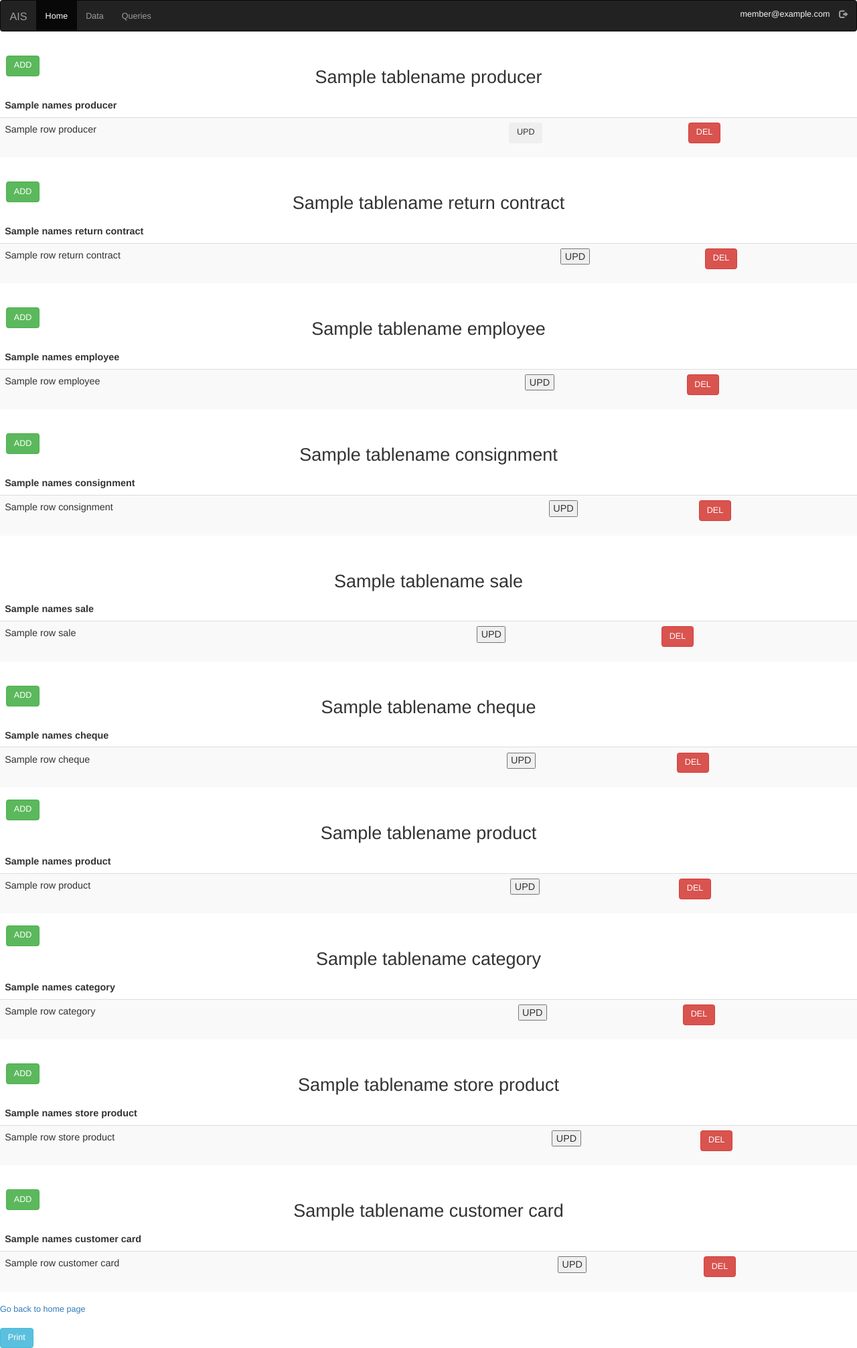
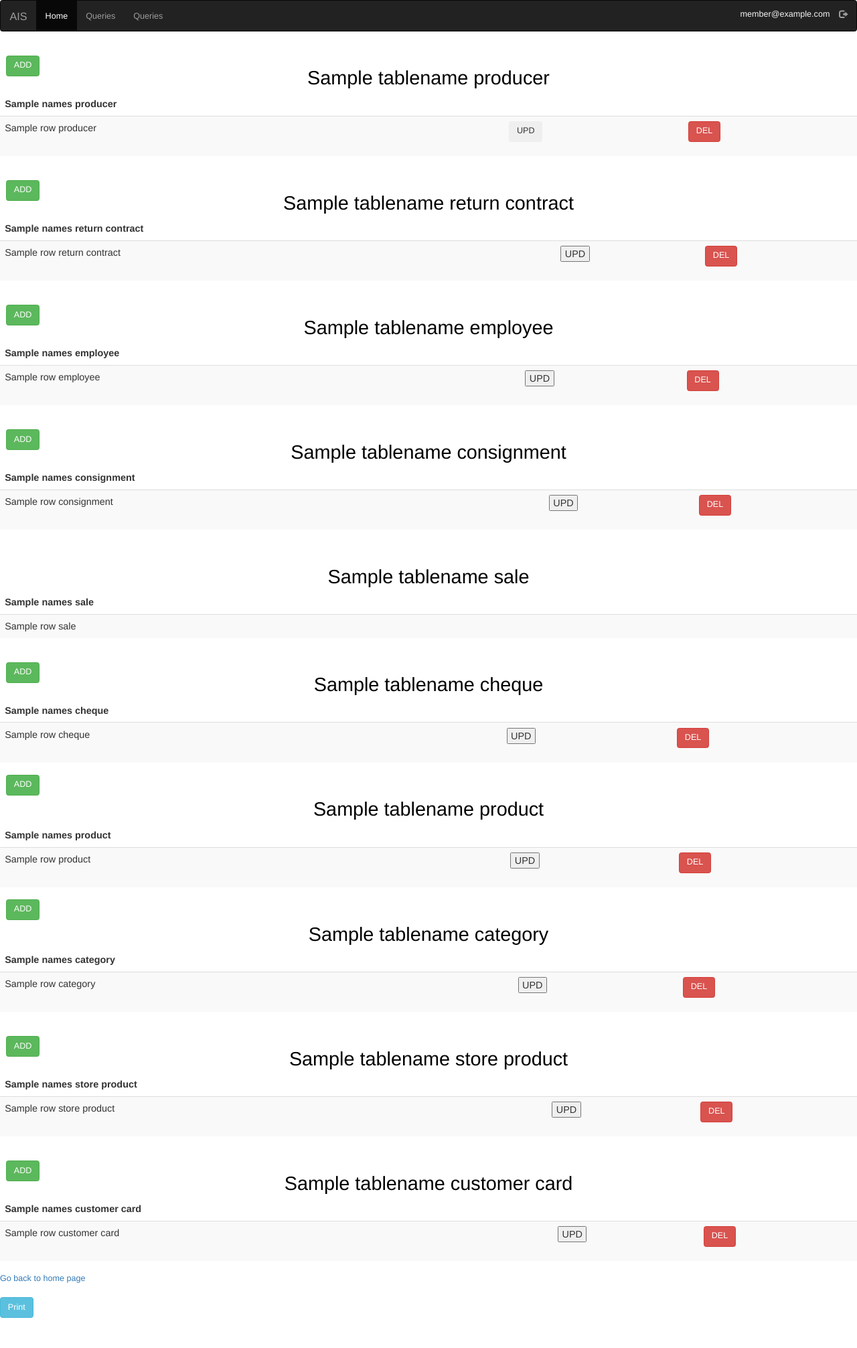
Before and after one commit to okuzan/AIS, a Flask app: template appdir/templates/admin_allData.html in a window 1280 px wide. Shown: the whole page at 67% size. After the commit the page ends 1968 px from the top, so only its background shows below. Run offline with Flask 2, Linux system fonts and the light colour scheme; a user stored in the database is signed in; data comes from the database, SQL or seed files in the repository; the template is opened without the code that fills it: most values are stand-ins (such as "Sample title", 1, 10 or a date in 2020); some libraries are stand-ins or nearby versions.

Commit message:
ui, cashiers

```diff
--- a/appdir/templates/admin_allData.html
+++ b/appdir/templates/admin_allData.html
@@ -14,16 +14,27 @@
         zoom: 90%;
     }
 
+    .title {
+        margin-top: 15px;
+        text-align: center;
+        font-size: 32px;
+        color: #000000;
+        display: block;
+    }
+
 
 </style>
 {% extends "base.html" %}
 
 {% block content %}
+    {% block table %}
         <br>
         <form action="/producer">
             <button style="float: right; position: absolute" type="submit" class="btn btn-success center">ADD</button>
         </form>
-    <h2 class="text-center m-3 container-fluid">{{ tablenameProducer }}</h2>
+        <a class="title"
+           href={{ url_for('blueprint.table',table=tablenameProducer) }}>{{ tablenameProducer }} </a>
+        {#        <h2 class="text-center m-3 container-fluid">{{ tablenameProducer }}</h2>#}
         <table class="table table-striped">
             <thead>
 
@@ -59,12 +70,15 @@
                 </tr>
             {% endfor %}
         </table>
-
+    {% endblock %}
     <br>
     <form action="/return_contract">
         <button style="float: right; position: absolute" type="submit" class="btn btn-success center">ADD</button>
     </form>
-    <h2 class="text-center m-3">{{ tablenameReturn_Contract }}</h2>
+    <a class="title"
+       href={{ url_for('blueprint.table',table=tablenameReturn_Contract) }}>{{ tablenameReturn_Contract }} </a>
+
+{#    <h2 class="text-center m-3">{{ tablenameReturn_Contract }}</h2>#}
     <table class="table table-striped">
         <thead>
         {% for nameReturn_Contract in namesReturn_Contract %}
@@ -104,7 +118,10 @@
     <form action="/employee">
         <button style="float: right; position: absolute" type="submit" class="btn btn-success center">ADD</button>
     </form>
-    <h2 class="text-center m-3">{{ tablenameEmployee }}</h2>
+{#    <h2 class="text-center m-3">{{ tablenameEmployee }}</h2>#}
+    <a class="title"
+       href={{ url_for('blueprint.table',table=tablenameEmployee) }}>{{ tablenameEmployee }} </a>
+
     <table class="table table-striped container-fluid">
         <thead>
         {% for nameEmployee in namesEmployee %}
@@ -145,7 +162,10 @@
     <form action="/consignment">
         <button style="float: right; position: absolute" type="submit" class="btn btn-success center">ADD</button>
     </form>
-    <h2 class="text-center m-3">{{ tablenameConsignment }}</h2>
+{#    <h2 class="text-center m-3">{{ tablenameConsignment }}</h2>#}
+    <a class="title"
+       href={{ url_for('blueprint.table',table=tablenameConsignment) }}>{{ tablenameConsignment }} </a>
+
     <table class="table table-striped">
         <thead>
         {% for nameConsignment in namesConsignment %}
@@ -184,7 +204,10 @@
 
     <br>
 
-    <h2 class="text-center m-3">{{ tablenameSale }}</h2>
+{#    <h2 class="text-center m-3">{{ tablenameSale }}</h2>#}
+    <a class="title"
+       href={{ url_for('blueprint.table',table=tablenameSale) }}>{{ tablenameSale }} </a>
+
     <table class="table table-striped">
         <thead>
         {% for nameSale in namesSale %}
@@ -197,26 +220,26 @@
                 {% for nameSale in namesSale %}
                     <td>{{ rowSale[nameSale] }}</td>
                 {% endfor %}
-                <td>
-                    <form method=get
-                          action="{{ url_for('blueprint.update_customer',
-                      rowid=loop.index,
-                                            key=namesSale[0],
-
-                      table=tablenameSale) }}">
-                        <button>UPD</button>
-                    </form>
-                </td>
-
-                <td>
-                    <form method=post
-                          action="{{ url_for('blueprint.delete',
-                      rowid=loop.index0,
-                      key=namesSale[0],
-                      table=tablenameSale) }}">
-                        <button type="submit" class="btn btn-danger">DEL</button>
-                    </form>
-                </td>
+{#                <td>#}
+{#                    <form method=get#}
+{#                          action="{{ url_for('blueprint.update_customer',#}
+{#                      rowid=loop.index,#}
+{#                                            key=namesSale[0],#}
+{##}
+{#                      table=tablenameSale) }}">#}
+{#                        <button>UPD</button>#}
+{#                    </form>#}
+{#                </td>#}
+{##}
+{#                <td>#}
+{#                    <form method=post#}
+{#                          action="{{ url_for('blueprint.delete',#}
+{#                      rowid=loop.index0,#}
+{#                      key=namesSale[0],#}
+{#                      table=tablenameSale) }}">#}
+{#                        <button type="submit" class="btn btn-danger">DEL</button>#}
+{#                    </form>#}
+{#                </td>#}
             </tr>
         {% endfor %}
     </table>
@@ -225,7 +248,10 @@
     <form action="/check">
         <button style="float: right; position: absolute" type="submit" class="btn btn-success center">ADD</button>
     </form>
-    <h2 class="text-center m-3">{{ tablenameCheque }}</h2>
+{#    <h2 class="text-center m-3">{{ tablenameCheque }}</h2>#}
+    <a class="title"
+       href={{ url_for('blueprint.table',table=tablenameCheque) }}>{{ tablenameCheque }} </a>
+
     <table class="table table-striped">
         <thead>
         {% for nameCheque in namesCheque %}
@@ -266,7 +292,10 @@
         <button style="float: right; position: absolute" type="submit" class="btn btn-success center">ADD</button>
     </form>
     <br>
-    <h2 class="text-center m-3">{{ tablenameProduct }}</h2>
+{#    <h2 class="text-center m-3">{{ tablenameProduct }}</h2>#}
+    <a class="title"
+       href={{ url_for('blueprint.table',table=tablenameProduct) }}>{{ tablenameProduct }} </a>
+
     <table class="table table-striped">
         <thead>
         {% for nameProduct in namesProduct %}
@@ -307,7 +336,10 @@
         <button style="float: right; position: absolute" type="submit" class="btn btn-success center">ADD</button>
     </form>
     <br>
-    <h2 class="text-center m-3">{{ tablenameCategory }}</h2>
+{#    <h2 class="text-center m-3">{{ tablenameCategory }}</h2>#}
+    <a class="title"
+       href={{ url_for('blueprint.table',table=tablenameCategory) }}>{{ tablenameCategory }} </a>
+
     <table class="table table-striped">
         <thead>
         {% for nameCategory in namesCategory %}
@@ -347,7 +379,10 @@
     <form action="/store_product">
         <button style="float: right; position: absolute" type="submit" class="btn btn-success center">ADD</button>
     </form>
-    <h2 class="text-center m-3">{{ tablenameStore_Product }}</h2>
+{#    <h2 class="text-center m-3">{{ tablenameStore_Product }}</h2>#}
+        <a class="title"
+       href={{ url_for('blueprint.table',table=tablenameStore_Product) }}>{{ tablenameStore_Product }} </a>
+
     <table class="table table-striped">
         <thead>
         {% for nameStore_Product in namesStore_Product %}
@@ -387,7 +422,10 @@
     <form action="/customer">
         <button style="float: right; position: absolute" type="submit" class="btn btn-success center">ADD</button>
     </form>
-    <h2 class="text-center m-3">{{ tablenameCustomer_Card }}</h2>
+{#    <h2 class="text-center m-3">{{ tablenameCustomer_Card }}</h2>#}
+            <a class="title"
+       href={{ url_for('blueprint.table',table=tablenameCustomer_Card) }}>{{ tablenameCustomer_Card }} </a>
+
     <table class="table table-striped">
         <thead>
         {% for nameCustomer_Card in namesCustomer_Card %}
--- a/appdir/templates/base.html
+++ b/appdir/templates/base.html
@@ -22,7 +22,15 @@
                 </div>
                 <ul class="nav navbar-nav">
                     <li class="active"><a href{{ url_for("blueprint.home_page") }}>Home</a></li>
-                    <li><a href={{ url_for("blueprint.admin_data") }}>Data</a></li>
+                    {% if current_user.is_authenticated %}
+                        {% if current_user.has_roles('Manager') %}
+                            <li><a href={{ url_for("blueprint.admin_data") }}>Queries</a></li>
+                        {% elif current_user.has_roles('Cashier') %}
+                            <li><a href={{ url_for("blueprint.cashier_data") }}>Queries</a></li>
+                        {% else %}
+                            <li><a href="/">Data</a></li>
+                        {% endif %}
+                    {% endif %}
                     {% if current_user.is_authenticated %}
                         {% if current_user.has_roles('Manager') %}
                             <li><a href="/admin_queries/">Queries</a></li>
--- a/appdir/templates/member.html
+++ b/appdir/templates/member.html
@@ -4,6 +4,8 @@
     <p><a href={{ url_for('blueprint.login_page') }}>{%trans%}Sign in{%endtrans%}</a></p>
     <p><a href={{ url_for('blueprint.home_page') }}>{%trans%}Home Page{%endtrans%}</a> (accessible to anyone)</p>
     <p><a href={{ url_for('blueprint.member_page') }}>{%trans%}Member Page{%endtrans%}</a> (login_required: member@example.com / Password1)</p>
+    <p><a href={{ url_for('blueprint.update_customer') }}>{%trans%}Customers' Cards{%endtrans%}</a> (login_required: member@example.com / Password1)</p>
+    <p><a href={{ url_for('blueprint.update_check') }}>{%trans%}Cashier Queries{%endtrans%}</a></p>
     <p><a href={{ url_for('blueprint.cashier_queries') }}>{%trans%}Cashier Queries{%endtrans%}</a></p>
     <p><a href={{ url_for('user.logout') }}>{%trans%}Sign out{%endtrans%}</a></p>
 {% endblock %}
```
Also changed, not shown: appdir/routes.py (+107 -57 lines), appdir/templates/cashier_data.html (added, +94 -0 lines), appdir/templates/table.html (added, +56 -0 lines). Lines whose indentation alone changed are shown as unchanged.
